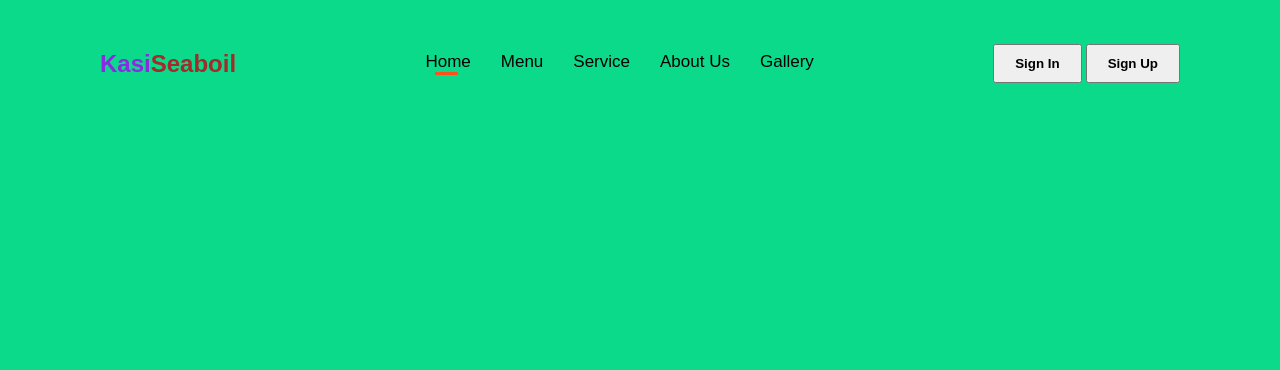
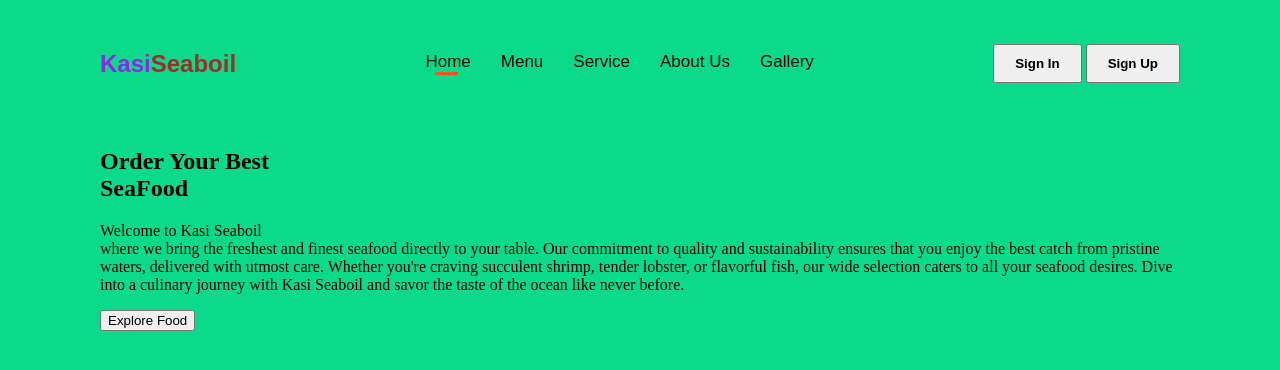
Before and after one commit to boikanyobaitshepi/Hotel-booking, a plain HTML site: page index.html in a window 1280 px wide. Drawn offline with Linux system fonts and the light colour scheme.

Commit message:
"Added new section to index.html and updated input styles in styles.css"

```diff
--- a/index.html
+++ b/index.html
@@ -23,5 +23,20 @@
             </div>
         </div>
     </section>
+    <section class="    grid">
+        <div class="content">
+            <div class="content-left">
+                <div class="info">
+                    <!-- <h1>WELCOME TO KASI SEABOIL</h1> -->
+                    <!-- <p>From Ocean to Plate: Experience the Freshest Seafood Today! -->
+                   <h2>Order Your Best <br>SeaFood</h2>
+                   <p>Welcome to Kasi Seaboil <br> where we bring the freshest and finest seafood directly to your table. Our commitment to quality and sustainability ensures that you enjoy the best catch from pristine waters, delivered with utmost care. Whether you're craving succulent shrimp, tender lobster, or flavorful fish, our wide selection caters to all your seafood desires. Dive into a culinary journey with Kasi Seaboil and savor the taste of the ocean like never before.</p>
+
+                </div>
+                <button>Explore Food</button>
+            </div>
+            <div class="content-right"></div>
+        </div>
+    </section>
 </body>
 </html>
--- a/styles.css
+++ b/styles.css
@@ -62,10 +62,10 @@ body{
     transition: 0.5s;
     } */
 
-    input{
-        padding: 10px 20px;
-        cursor: pointer;
-        font-weight: 600;
+input{
+    padding: 10px 20px;
+    cursor: pointer;
+    font-weight: 600;
 
     }
 
@@ -77,5 +77,7 @@ body{
 .signup{
         background-color: #FF511c;
         color: #ffffff;
+        outline: none;
+        border-radius: 5px;
 
     }
```
